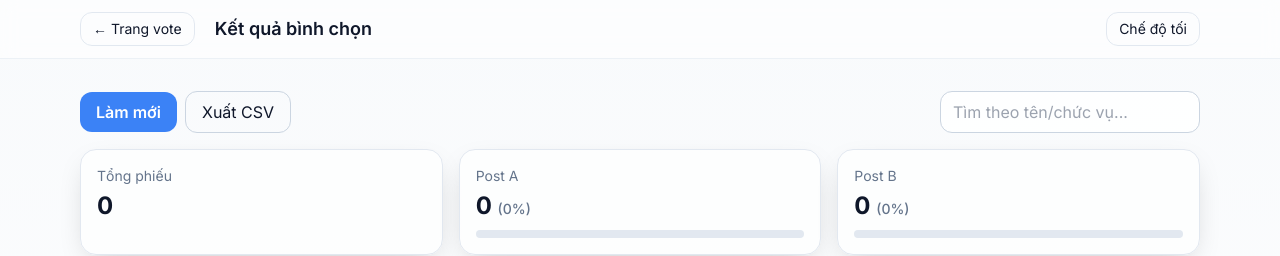
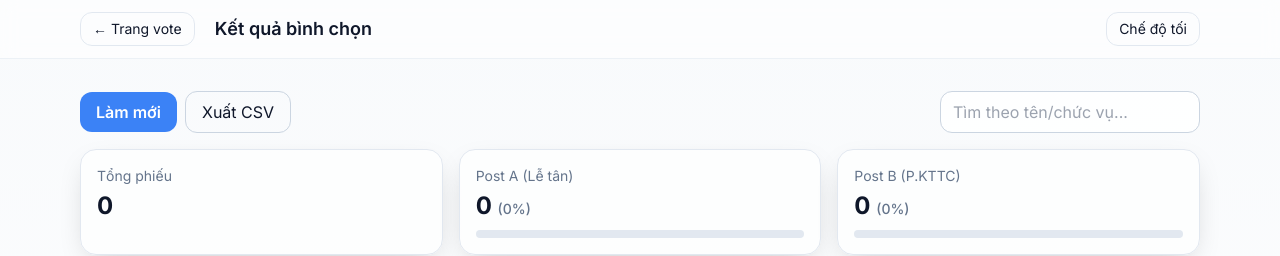
Before and after one commit to theptaydo/battle-votes, a plain HTML site: page result.html in a window 1280 px wide. Shown: the top 256 px of the page. Drawn offline with nearby package versions, Linux system fonts and the light colour scheme; no server answers.

Commit message:
Update result.html

```diff
--- a/result.html
+++ b/result.html
@@ -74,7 +74,7 @@
       </div>
       <div
         class="rounded-2xl border border-slate-200 dark:border-slate-800 bg-white/70 dark:bg-slate-900/60 p-4 shadow-soft">
-        <div class="text-sm text-slate-500">Post A</div>
+        <div class="text-sm text-slate-500">Post A (Lễ tân)</div>
         <div class="text-2xl font-bold mt-1"><span id="countA">0</span> <span
             class="text-sm text-slate-500 font-medium">(<span id="pA">0</span>%)</span></div>
         <div class="mt-2 h-2 rounded-full bg-slate-200 dark:bg-slate-800 overflow-hidden">
@@ -83,7 +83,7 @@
       </div>
       <div
         class="rounded-2xl border border-slate-200 dark:border-slate-800 bg-white/70 dark:bg-slate-900/60 p-4 shadow-soft">
-        <div class="text-sm text-slate-500">Post B</div>
+        <div class="text-sm text-slate-500">Post B (P.KTTC)</div>
         <div class="text-2xl font-bold mt-1"><span id="countB">0</span> <span
             class="text-sm text-slate-500 font-medium">(<span id="pB">0</span>%)</span></div>
         <div class="mt-2 h-2 rounded-full bg-slate-200 dark:bg-slate-800 overflow-hidden">
```
